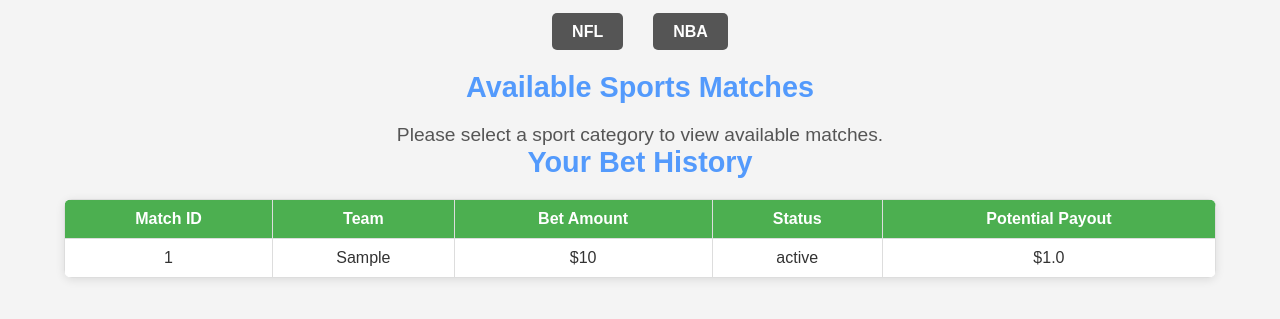
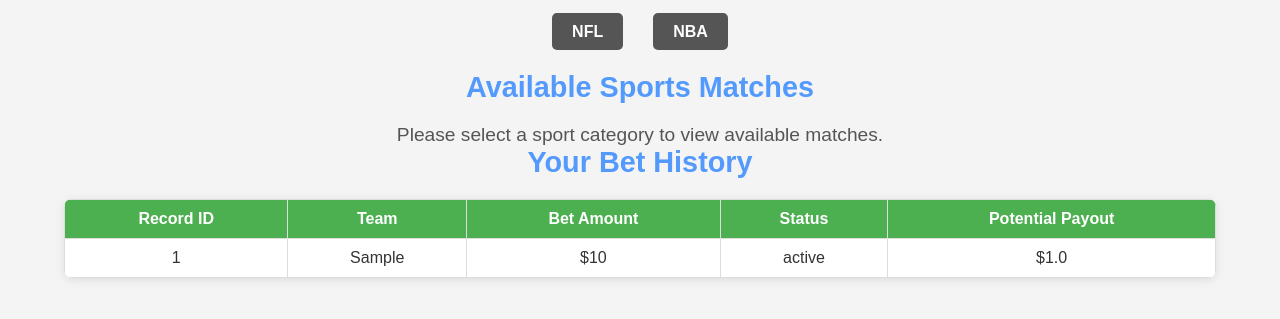
Before and after one commit to KPCOFGS/BetBuddy, a Flask app: a page that uses templates/user.html in a window 1280 px wide. Shown: the part 235-554 px from the top of the page. Run offline with Flask 3, Linux system fonts and the light colour scheme; tables that the repository leaves empty hold one stand-in row (values such as "Sample post").

Commit message:
Fixed a typo

```diff
--- a/templates/user.html
+++ b/templates/user.html
@@ -104,7 +104,7 @@
         <table class="bet-history">
             <thead>
                 <tr>
-                    <th>Match ID</th>
+                    <th>Record ID</th>
                     <th>Team</th>
                     <th>Bet Amount</th>
                     <th>Status</th>
```
